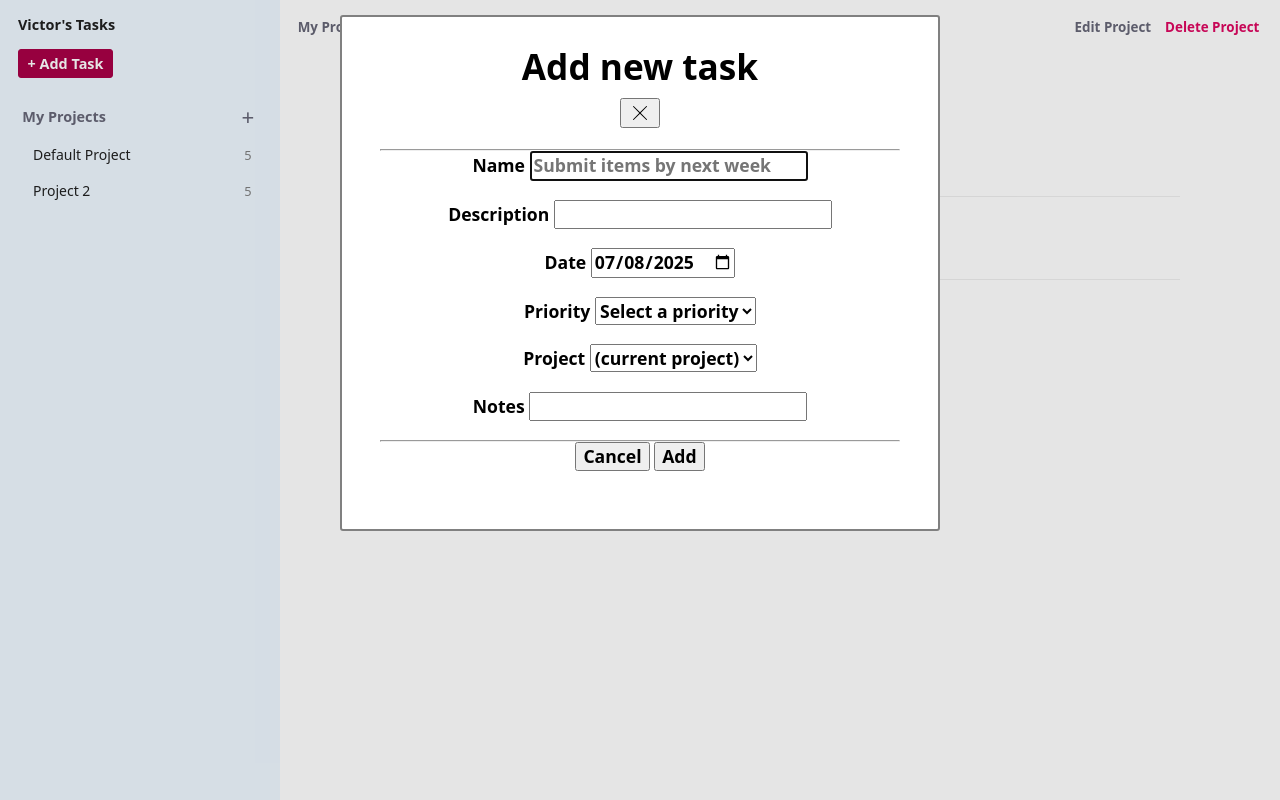
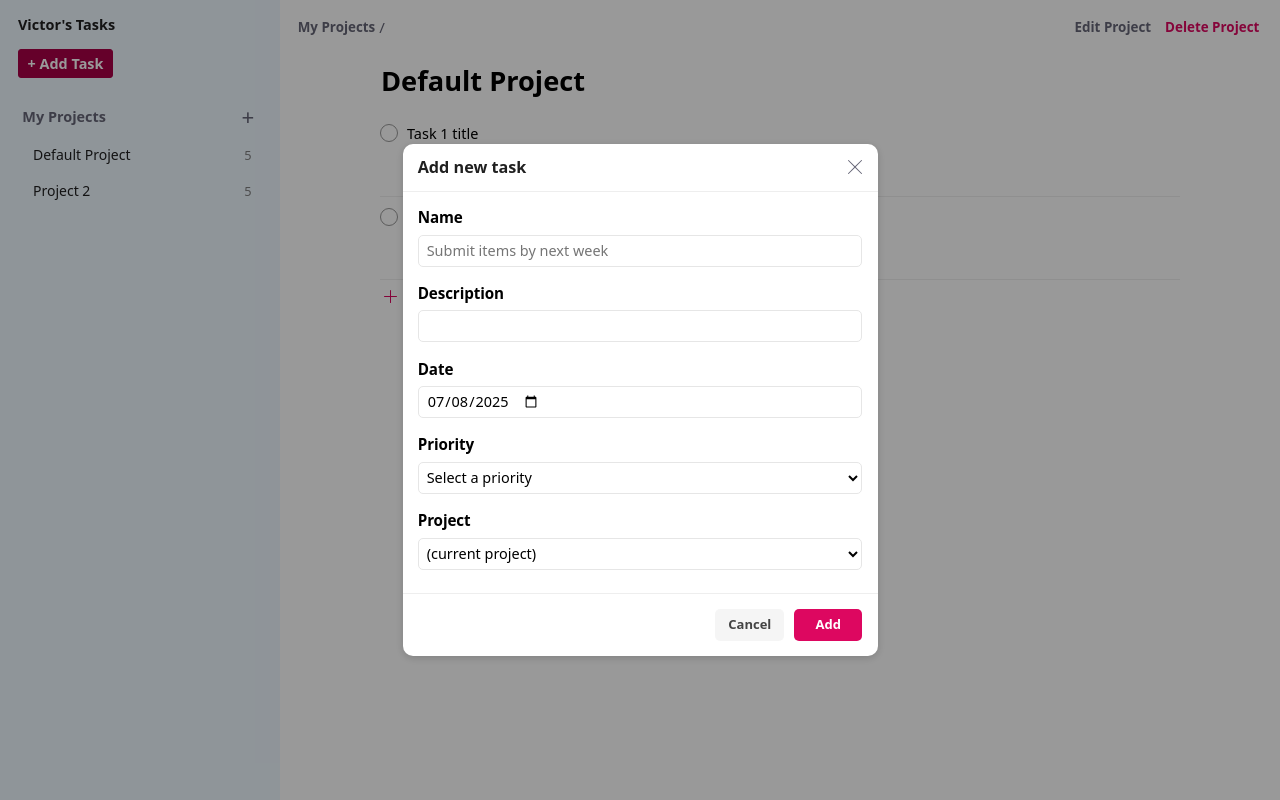
Before and after one commit to itsvictoroyedeji/todo-list-app, a website built with webpack: page src/template.html in a window 1280 px wide. Both pictures are taken after a click on the button "Add Task". Built offline with nearby package versions, Linux system fonts and the light colour scheme.

Commit message:
feat: Add CSS to addTask dialog

```diff
--- a/src/styles.css
+++ b/src/styles.css
@@ -88,6 +88,7 @@ body {
   --main-background-base-primary: #fff;
   --main-background-base-secondary: #eef7ff;
   --font-size-body: 0.95em;
+  --font-size-subtitle: 1em;
   --content-primary: #202020;
   --text-secondary-color: #667;
   --sidebar-spacing-xsmall: 0.3em;
@@ -100,6 +101,7 @@ body {
   --main-spacing-medium: 0.9em;
   --main-spacing-large: 1em;
   --main-spacing-xlarge: 1.2em;
+  --main-spacing-xxlarge: 2em;
   --main-border-radius-small: 5px;
   --main-view-header-height: calc(56px + 0px);
   --transparent-color: transparent;
@@ -129,6 +131,7 @@ body {
   --ease-in: cubic-bezier(.4,0,1,1);
   --task-list-item-padding-y: 8px;
   --task-action-buttons-right-shift: 30px;
+  --modal-padding-top: 13vh;
 }
 
 #todolist_app {
@@ -921,18 +924,225 @@ a {
 }
 
 /* Add Task modal */
-#addTaskDialog {
-  width: clamp(300px, 80%, 600px);
-  margin: 1em auto;
-  min-width: max-content;
-  padding: 2.5em;
-  border: 2px solid grey;
-  border-radius: 3px;
+#addTaskDialog[open] {
+  position: fixed;
+  inset: 0 0 0 0;
+  margin: auto;
 }
 
-#addTaskDialog div {
-  margin-bottom: 1.1em;
-  font-weight: bold;
+#addTaskDialog {
+  width: clamp(300px, 80%, 475px);
+  /* width: 50%; */
+  /* margin: 5em auto; */
+  min-width: max-content;
+  padding: 0;
+  border: none;
+  border-radius: 10px;
+  /* isolation: isolate; */
+  animation: .3s cubic-bezier(.4,0,.2,1) modal-dialog;
+  max-width: 100%;
+  transition: width .2s ease-in-out, box-shadow .5s;
+  box-shadow: 0 2px 8px rgba(0, 0, 0, .16);
+  overflow: hidden;
+  outline: none !important;
+}
+
+@keyframes modal-dialog {
+  0% {
+    opacity: 0;
+  }
+  100% {
+    opacity: 1;
+  }
+}
+
+#addTaskDialog::backdrop {
+  background-color: rgba(0, 0, 0, .4);
+}
+
+.form-section {
+  max-height: calc(100vh - 1 * var(--modal-padding-top));
+  width: 100%;
+  height: 100%;
+}
+
+.form {
+  display: flex;
+  flex-direction: column;
+  height: 100%;
+}
+
+.form .form-header {
+  padding: var(--main-spacing-small);
+  padding-left: var(--main-spacing-large);
+}
+
+.form .form-header-flex {
+  display: flex;
+  flex-direction: row;
+  justify-content: flex-start;
+  align-items: center;
+  gap: var(--main-spacing-large)
+}
+
+.form .form-header-title-container {
+  flex-grow: 1;
+  min-width: 0;
+  flex-basis: auto;
+  height: 100%;
+  display: flex;
+  justify-content: flex-start;
+  flex-wrap: wrap;
+}
+
+h1.form-header-text {
+  font-size: calc(var(--font-size-subtitle) + 1px);
+  font-weight: var(--font-weight-medium);
+  color: var(--content-primary);
+}
+
+.form .form-close-container {
+  flex-basis: content;
+  min-width: 0;
+  flex-grow: 0;
+  flex-shrink: 0;
+  display: flex;
+  align-items: center;
+  height: 32px;
+}
+
+.form .form-close-button {
+  transition-property: box-shadow, border;
+  transition-duration: .3s;
+  transition-timing-function: ease;
+  width: var(--button-height);
+  height: var(--button-height);
+  padding: 0;
+  color: var(--text-secondary-color);
+  background-color: transparent;
+  outline: none !important;
+}
+
+.form .form-close-button:hover {
+  background-color:rgba(0, 0, 0, .04);
+}
+
+.form .form-close-button svg {
+  pointer-events: none;
+}
+
+.form-header-line {
+  border: 0;
+  border-bottom: 1px solid #eee;
+}
+
+.form .main-form {
+  overflow: auto;
+  flex-grow: 0;
+}
+
+.form .main-form-container-flex {
+  padding: var(--main-spacing-large);
+  padding-bottom: calc(var(--main-spacing-xlarge) + 5px);
+  display: flex;
+  flex-direction: column;
+  justify-content: flex-start;
+  align-items: flex-start;
+  height: 100%;
+  width: 100%;
+  gap: calc(var(--main-spacing-large) + 1px);
+}
+
+.form .main-form-container-flex * {
+  outline: none !important;
+}
+
+.form .form-row {
+  display: flex;
+  flex-direction: column;
+  width: 100%;
+  gap: var(--main-spacing-xsmall);
+  flex-grow: 1;
+}
+
+.form .form-row label {
+  display: flex;
+  align-items: flex-end;
+  justify-content: space-between;
+  padding-bottom: 2px;
+  line-height: 21px;
+  letter-spacing: -.10px;
+  font-weight: 700;
+}
+
+.form .form-row input,
+.form .form-row select {
+  --main-input-wrapper-height: 32px;
+  border-radius: 5px;
+  border: 1px solid #e6e6e6;
+  overflow: clip;
+  height: 32px;
+  display: flex;
+  align-items: center;
+  transition-property: box-shadow, border;
+  transition-duration: .3s;
+  transition-timing-function: ease;
+  padding: calc((30px - 14px - 2px) / 2) 8px;
+  text-overflow: ellipsis;
+  background: 0 0;
+  font-size: var(--font-size-body);
+  line-height: calc(var(--font-size-body) + 7px);
+
+}
+
+.form .form-row select {
+  padding: 0 4px;
+}
+
+.form-buttons-line {
+  border: none;
+  border-bottom: 1px solid #eee;
+}
+
+.form .form-buttons-flex {
+  padding: var(--main-spacing-large);
+  display: flex;
+  align-items: center;
+  flex-wrap: wrap;
+  justify-content: flex-end;
+  gap: var(--main-spacing-large);
+}
+
+.form .form-buttons-flex-2 {
+  display: flex;
+  gap: 10px;
+  justify-content: flex-end;
+  flex-wrap: nowrap;
+  flex-grow: 1;
+  flex-shrink: 0;
+}
+
+.form footer .button {
+  min-width: 68px;
+  color: #444;
+  background-color: rgba(0, 0, 0, .04);
   text-align: center;
-  font-size: 1.1rem;
+  padding: 0 12px;
+  font-size: 13px;
+  height: 32px;
+  width: auto;
+  border-radius: 5px;
 }
+
+.form footer .button:hover {
+  background-color: rgba(0, 0, 0, .07);
+}
+
+.form footer .submit-button {
+  color: #fff;
+  background-color: var(--lighter-red);
+}
+
+.form footer .submit-button:hover {
+  background-color: var(--darker-red);
+}
--- a/src/template.html
+++ b/src/template.html
@@ -70,7 +70,7 @@
     </div>
     <dialog id="addTaskDialog">
       <div class="form-section">
-        <form id="addNewTask">
+        <form id="addNewTask" class="form" method="dialog">
           <header class="form-header">
             <div class="form-header-flex">
               <div class="form-header-title-container">
@@ -78,8 +78,8 @@
                   Add new task
                 </h1>
               </div>
-              <div class="form-close-button">
-                <button class="form-close-button" type="button">
+              <div class="form-close-container">
+                <button class="form-close-button buttonish-elem" type="button" tabindex="0">
                   <svg xmlns="http://www.w3.org/2000/svg" width="24" height="24"><path fill="currentColor" d="M5.146 5.146a.5.5 0 0 1 .708 0L12 11.293l6.146-6.147a.5.5 0 0 1 .638-.057l.07.057a.5.5 0 0 1 0 .708L12.707 12l6.147 6.146a.5.5 0 0 1 .057.638l-.057.07a.5.5 0 0 1-.708 0L12 12.707l-6.146 6.147a.5.5 0 0 1-.638.057l-.07-.057a.5.5 0 0 1 0-.708L11.293 12 5.146 5.854a.5.5 0 0 1-.057-.638z"></path></svg>
                 </button>
               </div>
@@ -94,7 +94,7 @@
                 </label>
                 <input type="text" name="name" id="task-name"
                 placeholder="Submit items by next week"
-                max-length="120"
+                maxlength="120"
                 autofocus
                 required>
               </div>
@@ -124,35 +124,17 @@
                 name="task-priority" id="task-priority"
                 autofocus>
                   <option value="">Select a priority</option>
-                  <option value="priority 1" class="priority-1">
-                    <div class="priority-color-container">
-                      <div class="priority-color"></div>
-                    </div>
-                    <div class="priority">
+                  <option value="priority 1">
                     Priority 1
-                    </div>
                   </option>
-                  <option value="priority 2" class="priority-2">
-                    <div class="priority-color-container">
-                      <div class="priority-color"></div>
-                    </div>
-                    <div class="priority">
+                  <option value="priority 2">
                     Priority 2
-                    </div>
-                  </option><option value="priority 3" class="priority-3">
-                    <div class="priority-color-container">
-                      <div class="priority-color"></div>
-                    </div>
-                    <div class="priority">
+                  </option>
+                  <option value="priority 3">
                     Priority 3
-                    </div>
-                  </option><option value="priority 4" class="priority-4">
-                    <div class="priority-color-container">
-                      <div class="priority-color"></div>
-                    </div>
-                    <div class="priority">
+                  </option>
+                  <option value="priority 4">
                     Priority 4
-                    </div>
                   </option>
                 </select>
               </div>
@@ -166,25 +148,19 @@
                   <option value="(current project)">(current project)</option>
                 </select>
               </div>
-              <div class="form-row task-form-notes">
-                <label for="task-notes">
-                  Notes
-                </label>
-                <input type="text" name="task-notes" id="task-notes"
-                max-length="240"
-                autofocus>
-              </div>
             </div>
           </div>
           <div class="form-buttons-container">
             <hr class="form-buttons-line">
             <footer class="form-buttons-flex">
-              <button type="button" class="button cancel-button" value="cancel" formmethod="dialog" formnovalidate>
+              <div class="form-buttons-flex-2">
+                <button type="button" class="button cancel-button buttonish-elem" value="cancel" formmethod="dialog" formnovalidate>
                   Cancel
                 </button>
-              <button type="submit" class="button submit-button">
+                <button type="submit" class="button submit-button buttonish-elem">
                   Add
                 </button>
+              </div>
             </footer>
           </div>
         </form>
--- a/src/todoapp.js
+++ b/src/todoapp.js
@@ -10,6 +10,7 @@ const addTaskButton = document.querySelector('.add-task-button');
 const mainDialog = document.querySelector('#addTaskDialog');
 const submitButton = document.querySelector('.submit-button');
 const cancelButton = document.querySelector('.cancel-button');
+const formCloseButton = document.querySelector('.form-close-button')
 
 addTaskButton.addEventListener("click", () => {
   mainDialog.showModal();
@@ -18,10 +19,19 @@ addTaskButton.addEventListener("click", () => {
 cancelButton.addEventListener("click", (e) => {
   e.preventDefault();
   mainDialog.close();
-})
+});
+
+formCloseButton.addEventListener("click", (e) => {
+  e.preventDefault();
+  mainDialog.close();
+});
 
 submitButton.addEventListener("click", taskSubmit);
 function taskSubmit(e) {
   e.preventDefault();
   console.log(e);
 }
+
+mainDialog.addEventListener("mouseover", (e) => {
+  e.preventDefault();
+})
```
Lines whose indentation alone changed are shown as unchanged.
